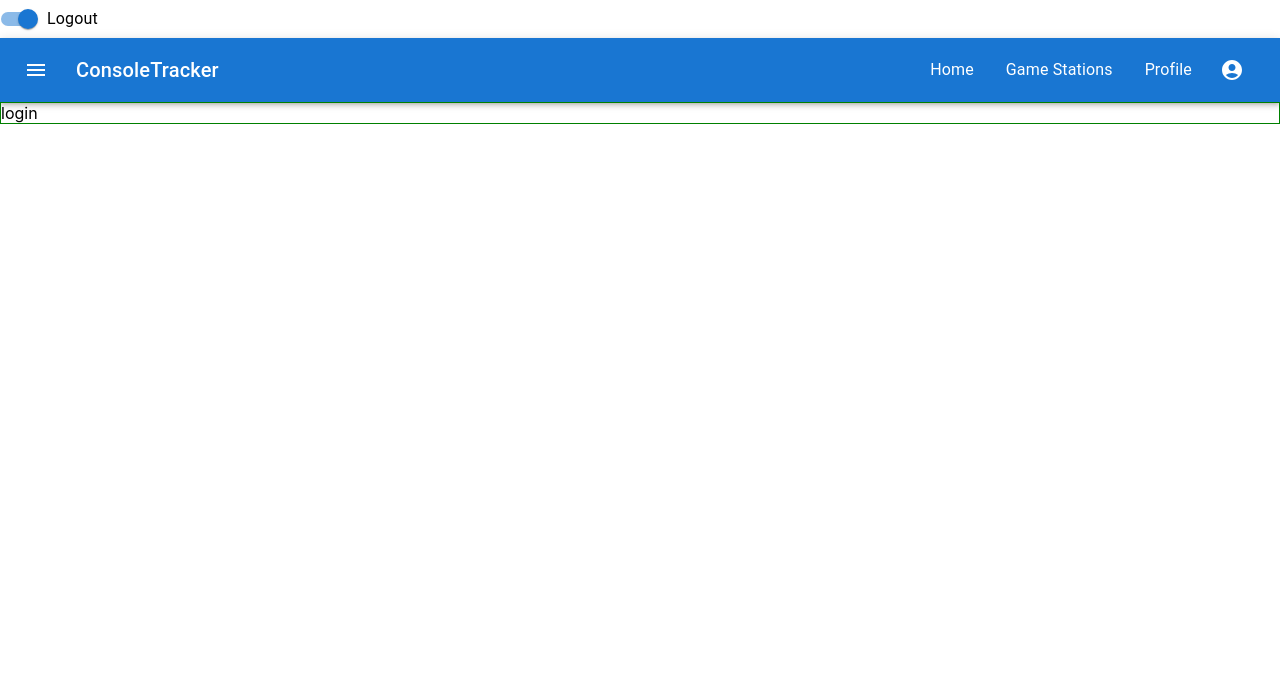
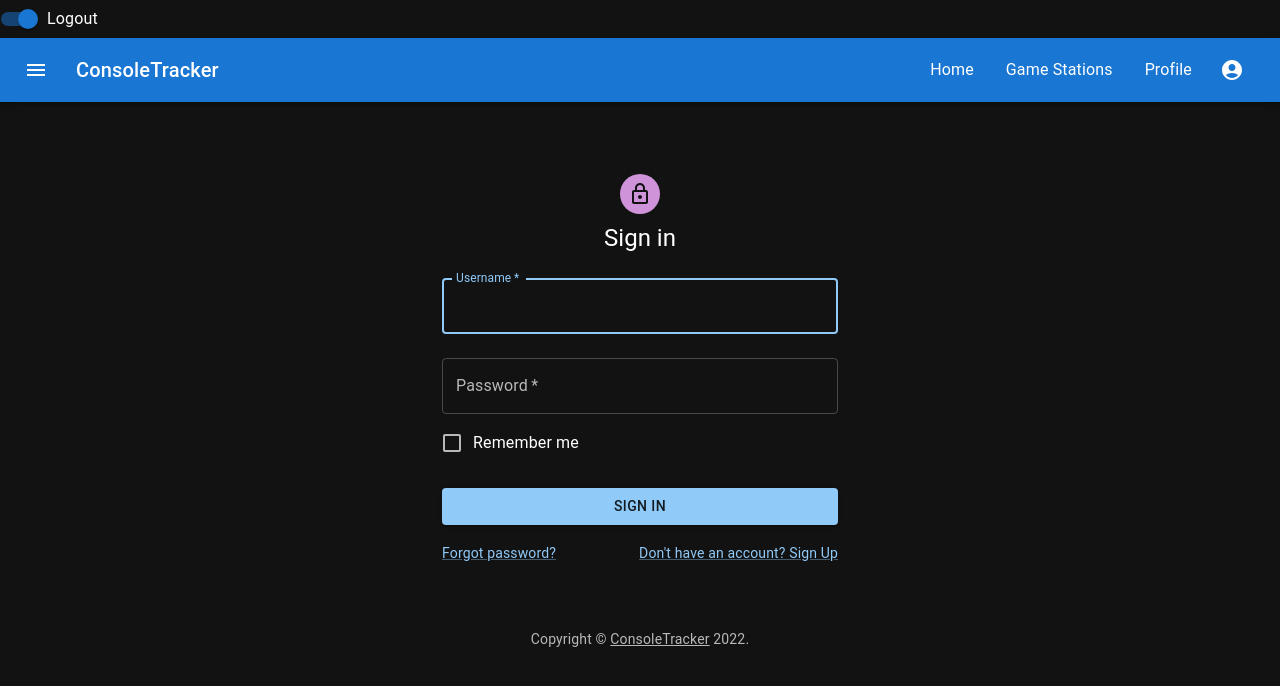
Before and after one commit to ENG4000-Team-A/capstone-project, a React (Create React App) app in the folder project/frontend/: page /login in a window 1280 px wide. Shown: the top 686 px of the page. Built offline with nearby package versions, Linux system fonts and the light colour scheme.

Commit message:
React+Djano integration

```diff
--- a/project/frontend/src/components/Login.js
+++ b/project/frontend/src/components/Login.js
@@ -1,11 +1,160 @@
 import React from 'react'
 import './Login.css'
-function Login() {
-    return (
-        <div className='login__container'>
-            login
-        </div>
-    )
+import Button from '@mui/material/Button';
+import Avatar from '@mui/material/Avatar';
+import CssBaseline from '@mui/material/CssBaseline';
+import TextField from '@mui/material/TextField';
+import FormControlLabel from '@mui/material/FormControlLabel';
+import Checkbox from '@mui/material/Checkbox';
+import Link from '@mui/material/Link';
+import Grid from '@mui/material/Grid';
+import Box from '@mui/material/Box';
+import LockOutlinedIcon from '@mui/icons-material/LockOutlined';
+import Typography from '@mui/material/Typography';
+import Container from '@mui/material/Container';
+import { createTheme, ThemeProvider } from '@mui/material/styles';
+import axios from 'axios';
+import { useNavigate } from "react-router-dom";
+import {useState} from 'react'
+
+const API_URL = "http://127.0.0.1:8000";
+
+
+function Copyright(props) {
+  return (
+    <Typography variant="body2" color="text.secondary" align="center" {...props}>
+      {'Copyright © '}
+      <Link color="inherit" href="#">
+        ConsoleTracker
+      </Link>{' '}
+      {new Date().getFullYear()}
+      {'.'}
+    </Typography>
+  );
 }
 
-export default Login
+const theme = createTheme({
+  palette: {
+    mode: 'dark'
+  },
+});
+
+export default function SignIn() {
+
+  const [username, setName] = useState('');
+  const [password, setPass] = useState('');
+  let navigate = useNavigate();
+
+  const handleLogin = () => {
+    console.log("logged")
+    axios.post(API_URL + "/login/", {
+      uname: username,
+      pword: password
+    }).then(function (response) { // logged in
+        alert(response.data.status);
+        console.log(response.data.status);
+        navigate("/home");
+        window.location.reload();
+      }).catch(function (error) { // invalid login
+        console.log(error)
+        alert(error.response.data);
+      });
+  }
+
+  const handleNameChange = (e) => {
+    setName(e.target.value)
+    console.log("updated name");
+
+}
+
+const handlePassChange = (e) => {
+    setPass(e.target.value);
+    console.log("updated pass");
+}
+
+  const handleSubmit = (event) => {
+    event.preventDefault();
+    const data = new FormData(event.currentTarget);
+    // eslint-disable-next-line no-console
+    console.log({
+      email: data.get('email'),
+      password: data.get('password'),
+    });
+  };
+
+  return (
+    <ThemeProvider theme={theme}>
+      <Container component="main" maxWidth="xs">
+        <CssBaseline />
+        <Box
+          sx={{
+            marginTop: 8,
+            display: 'flex',
+            flexDirection: 'column',
+            alignItems: 'center',
+          }}
+        >
+          <Avatar sx={{ m: 1, bgcolor: 'secondary.main' }}>
+            <LockOutlinedIcon />
+          </Avatar>
+          <Typography component="h1" variant="h5">
+            Sign in
+          </Typography>
+          <Box component="form" onSubmit={handleSubmit} noValidate sx={{ mt: 1 }}>
+            <TextField
+              margin="normal"
+              required
+              fullWidth
+              id="email"
+              label="Username"
+              name="username"
+              autoComplete="username"
+              autoFocus
+              onChange={handleNameChange}
+
+            />
+            <TextField
+              margin="normal"
+              required
+              fullWidth
+              name="password"
+              label="Password"
+              type="password"
+              id="password"
+              autoComplete="current-password"
+              onChange={handlePassChange}
+            />
+            <FormControlLabel
+              control={<Checkbox value="remember" color="primary" />}
+              label="Remember me"
+            />
+            <Button
+              type="submit"
+              fullWidth
+              variant="contained"
+              sx={{ mt: 3, mb: 2 }}
+              onClick={() => {
+                handleLogin()   // Add click functionality here
+              }}
+            >
+              Sign In
+            </Button>
+            <Grid container>
+              <Grid item xs>
+                <Link href="#" variant="body2"> {/* replace # with correct reference */}
+                  Forgot password?
+                </Link>
+              </Grid>
+              <Grid item>
+                <Link href="#" variant="body2">
+                  {"Don't have an account? Sign Up"} {/* replace # with correct reference */}
+                </Link>
+              </Grid>
+            </Grid>
+          </Box>
+        </Box>
+        <Copyright sx={{ mt: 8, mb: 4 }} />
+      </Container>
+    </ThemeProvider>
+  );
+}
```
Also changed, not shown: 2 other files (tests, documents, lock files or other folders).
